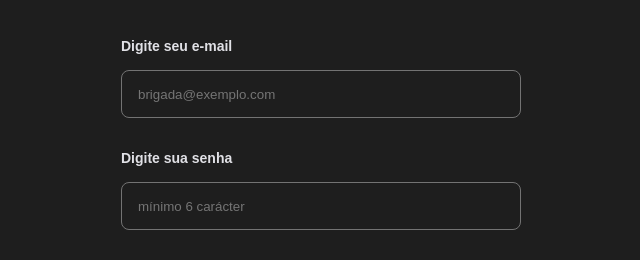
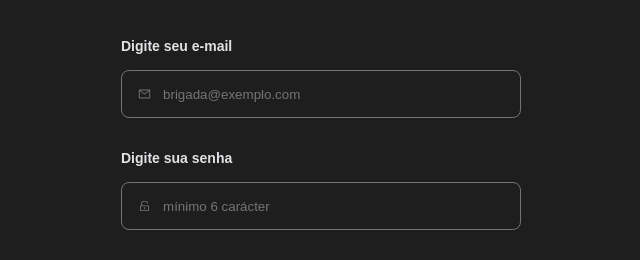
Before and after one commit to luiszkm/formationBrigade, a React (Vite) app: page /login in a window 1280 px wide. Shown: the part 279-539 px from the top of the page, without its empty margins (319-959 px from the left). Built offline with nearby package versions, Linux system fonts and the light colour scheme.

Commit message:
add input test

```diff
--- a/src/components/Input/Index.tsx
+++ b/src/components/Input/Index.tsx
@@ -2,7 +2,7 @@ import { InputHTMLAttributes } from "react"
 import { Container } from "./styles"
 
 interface InputProps extends InputHTMLAttributes<HTMLInputElement> {
-  //icon?: any
+  icon?: any
 }
 
 
@@ -10,7 +10,7 @@ export function Input(props: InputProps) {
 
   return (
     <Container>
-
+      {props.icon}
       <input {...props} />
     </Container>
   )
--- a/src/pages/SingIn/index.tsx
+++ b/src/pages/SingIn/index.tsx
@@ -1,7 +1,7 @@
-import {Input} from "../../components/Input"
-import { AiOutlineMail, AiOutlineUnlock } from "react-icons/ai"
+import {Input} from "../../components/Input/index"
 import { Button } from "../../components/Button";
 
+import { AiOutlineMail, AiOutlineUnlock } from "react-icons/ai"
 import { Container, FormLogin } from "./styles";
 import { Link } from "react-router-dom";
 
@@ -23,8 +23,7 @@ export function SingIn() {
             <Input id="email"
               type="email"
               placeholder="brigada@exemplo.com"
-              //icon={<AiOutlineMail />}
-              />
+              icon={<AiOutlineMail />} />
           </label>
 
           <label htmlFor="password">
@@ -32,8 +31,7 @@ export function SingIn() {
             <Input id="password"
               type="email"
               placeholder="mínimo 6 carácter"
-              //icon={<AiOutlineUnlock />}
-               />
+              icon={<AiOutlineUnlock />} />
           </label>
 
           <Link to='/'>
```
